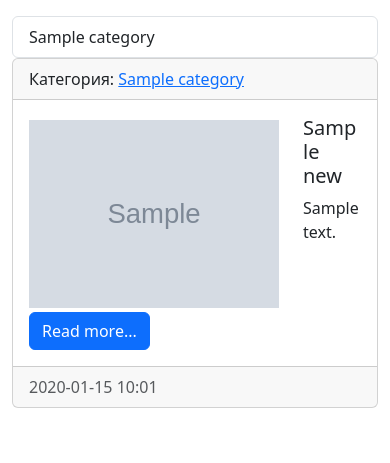
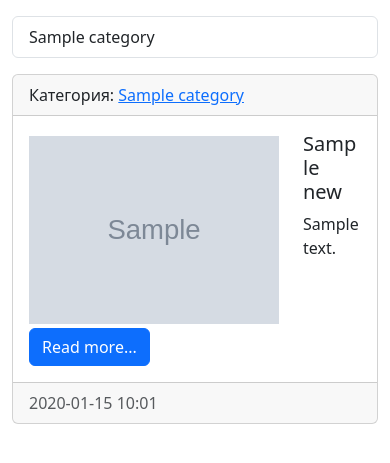
Before and after one commit to lacondeguy/django_app, a Django app: page / in a window 390 px wide. Shown: the part 56-519 px from the top of the page. Run offline with Django 4.2, Linux system fonts and the light colour scheme; tables that the repository leaves empty hold one stand-in row (values such as "Sample post"); grey boxes marked "Sample" are stand-in pictures.

Commit message:
update template

```diff
--- a/django_app/news/templates/news/index.html
+++ b/django_app/news/templates/news/index.html
@@ -6,18 +6,13 @@
 
 
 {% block sidebar %}
-    <div class="list-group">
-        {% for item in categories %}
-            <a href="{% url 'category' item.pk %}"
-               class="list-group-item list-group-item-action">{{ item.title }}</a>
-        {% endfor %}
-    </div>
+{% include 'inc/_sidebar.html' %}
 {% endblock %}
 
 
 {% block content %}
     {% for item in news_example %}
-        <div class="card mb-3 px-0">
+        <div class="card mb-3">
             <div class="card-header">Категория: <a
                     href="{% url 'category' item.category.pk %}">{{ item.category.title }}</a></div>
             <div class="card-body">
--- /dev/null
+++ b/django_app/news/templatetags/news_tags.py
@@ -0,0 +1,8 @@
+from django import template
+from news.models import Category
+
+register = template.Library()
+
+@register.simple_tag(name='get_list_categories')
+def get_categories():
+    return Category.objects.all()
--- a/django_app/news/views.py
+++ b/django_app/news/views.py
@@ -6,18 +6,14 @@ from .models import News, Category
 
 def index(request):
     news = News.objects.order_by('-created_at')
-    categories = Category.objects.all()
-
     context = {
         'news_example': news,
         'title': 'Все новости',
-        'categories': categories,
     }
     return render(request, template_name='news/index.html', context=context)
 
 
 def get_category(request, category_id):
     news = News.objects.filter(category_id = category_id)
-    categories = Category.objects.all()
     category = Category.objects.get(pk=category_id)
-    return render(request, 'news/category.html', {'news_example': news, 'categories': categories, 'category': category })
+    return render(request, 'news/category.html', {'news_example': news, 'category': category})
--- a/django_app/templates/base.html
+++ b/django_app/templates/base.html
@@ -11,8 +11,8 @@
 {% include 'inc/_nav.html' %}
 
 <div class="container mt-3">
-    <div class="row ">
-        <div class="col-md-3">
+    <div class="row">
+        <div class="col-md-3 mb-3">
             {% block sidebar %}SIDEBAR{% endblock %}
         </div>
         <div class="col-md-9">
--- /dev/null
+++ b/django_app/templates/inc/_sidebar.html
@@ -0,0 +1,8 @@
+{% load news_tags %}
+<div class="list-group">
+    {% get_list_categories as categories %}
+    {% for item in categories %}
+        <a href="{% url 'category' item.pk %}"
+           class="list-group-item list-group-item-action">{{ item.title }}</a>
+    {% endfor %}
+</div>
```
Also changed, not shown: django_app/news/templates/news/category.html (+2 -7 lines), django_app/news/templatetags/__init__.py (added).
